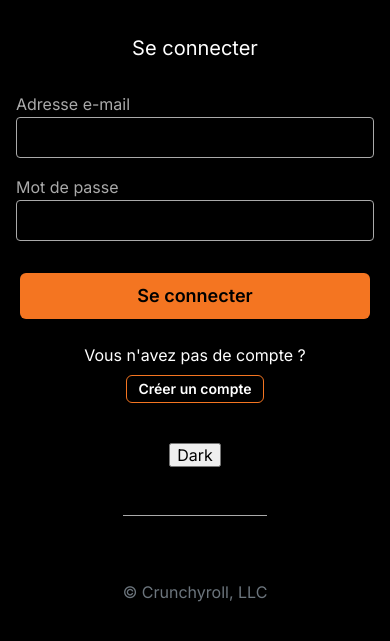
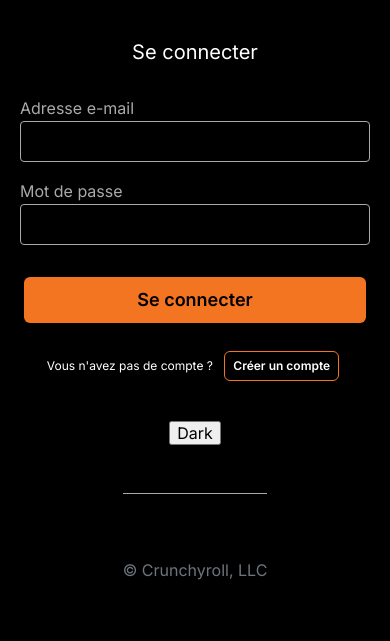
Before and after one commit to Maissane-abd/SASS-PROJET, a website: page login.html in a window 390 px wide. Shown: the part 99-740 px from the top of the page. Drawn offline with Linux system fonts and the light colour scheme.

Commit message:
mobile first login page

```diff
--- a/login.html
+++ b/login.html
@@ -16,7 +16,7 @@
 </header>
 
   <main class="auth">
-    <section class="auth__container p-4 mt-12">
+    <section class="auth__container p-5">
       <p class="auth__title typo typo-primary typo-l">Se connecter</p>
       <form class="auth__form">
         <label class="pt-3 pb-1" for="email">Adresse e-mail</label>
@@ -28,13 +28,13 @@
         <button type="submit" class="button button-primary button-l mt-6">Se connecter</button>
       </form>
 
-      <p class="auth__text">
+      <p class="auth__text typo-xs">
         Vous n'avez pas de compte ?
-        <a href="./signup.html" class="button button-secondary button-s">Créer un compte</a>
+        <a href="./signup.html" class="button button-secondary button-xs p-2 ml-2">Créer un compte</a>
       </p>
     </section>
 
-   <footer class="site-footer">
+   <footer class="site-footer mb-0">
         <div class="site-footer__container">
           <button id="darkToggle">Dark</button>
 
```
